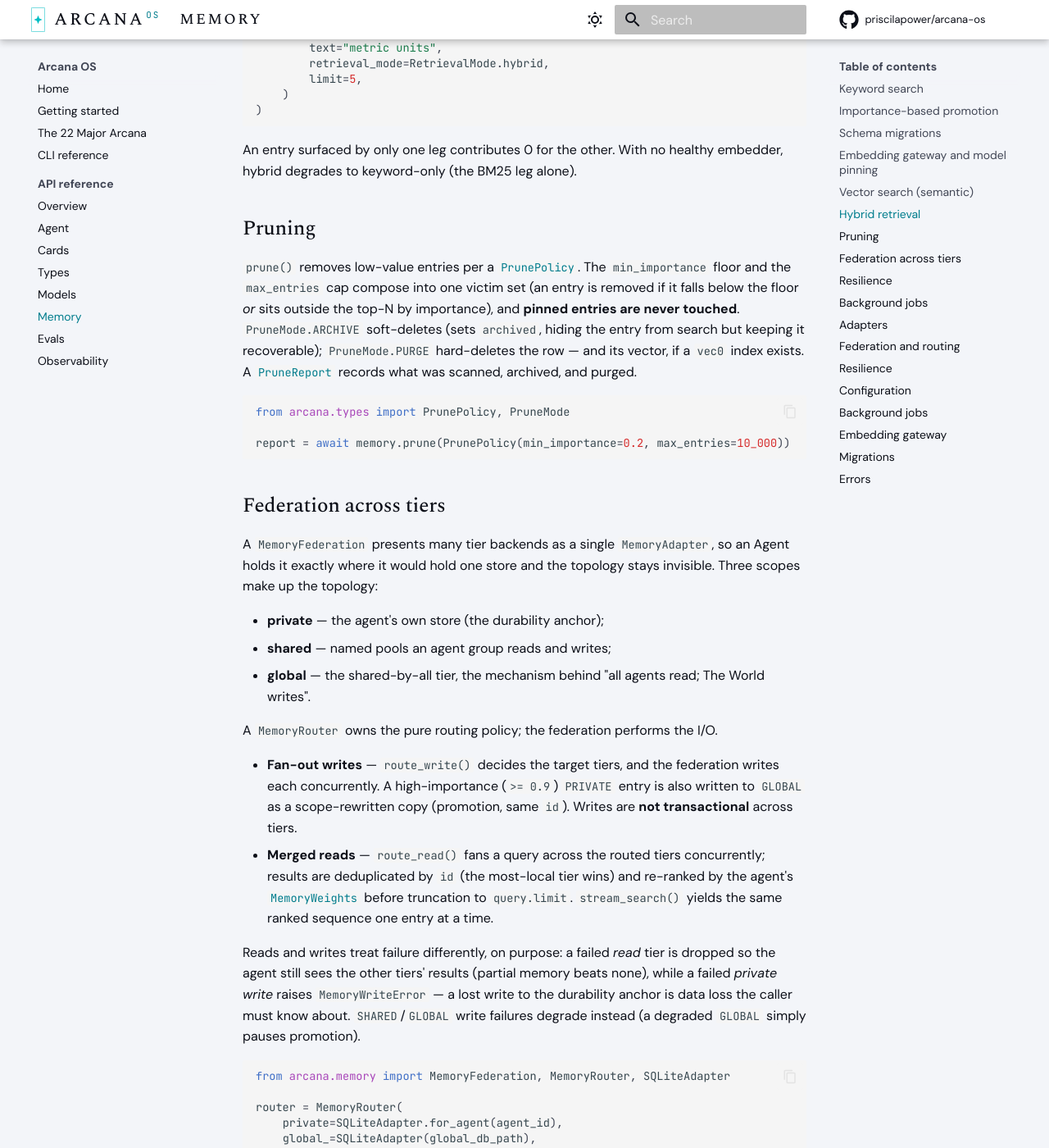
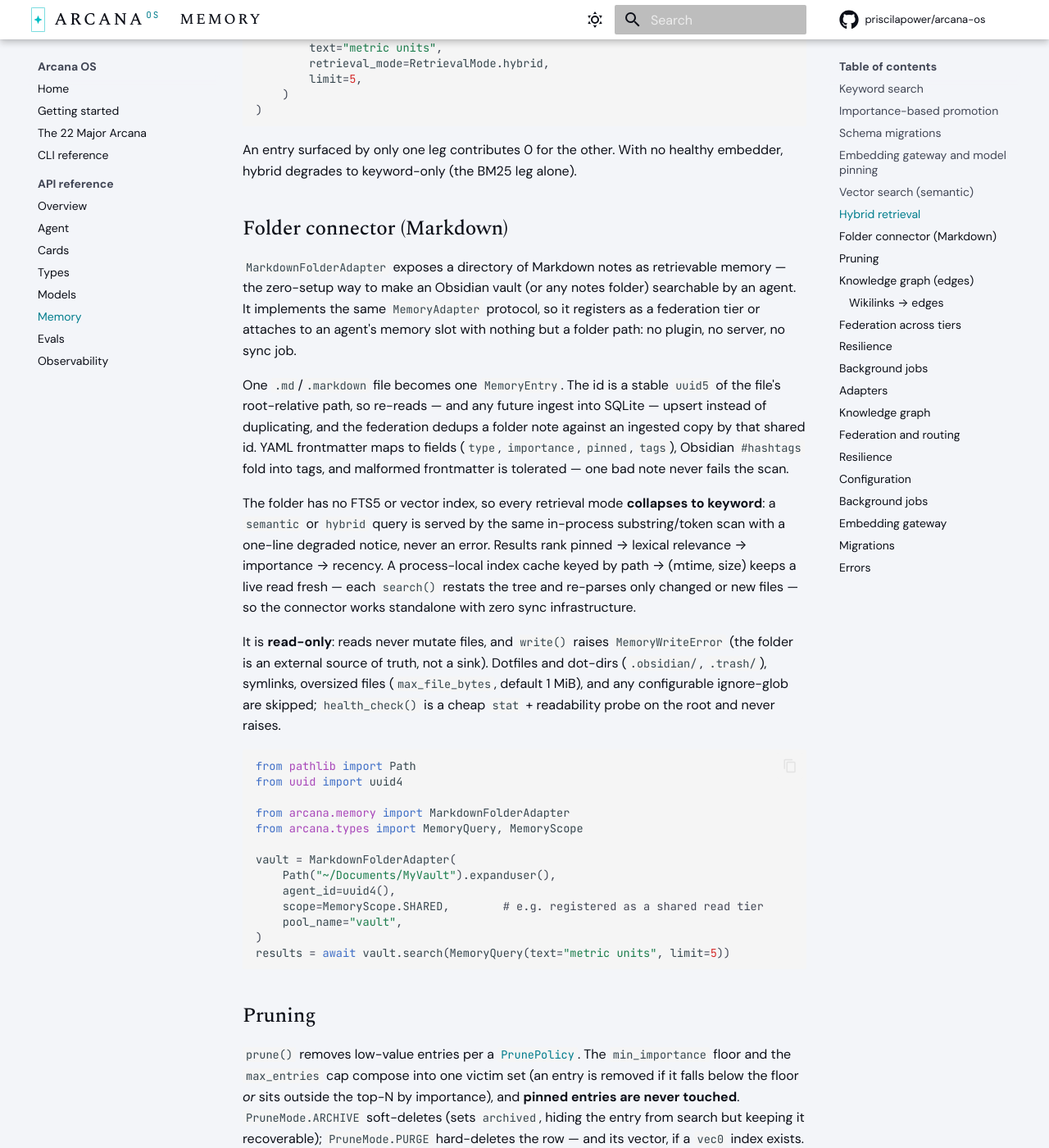
Before and after one commit to priscilapower/arcana-os, an MkDocs documentation site: the page built from docs/api/memory.md, in a window 1280 px wide and 1400 px high, scrolled down 4094 px. Shown: the whole window at 82% size. Built offline with MkDocs 1.6.1 and Material for MkDocs 9.7.7, drawn with Linux system fonts in a browser that asks for light colours; comment, search, counter and statistics services are not loaded; some of the changed text lies outside the part shown.

Commit message:
chore: update docs
Signed-off-by: Priscila Power <priscilapower92@gmail.com>

````diff
--- a/docs/api/memory.md
+++ b/docs/api/memory.md
@@ -209,6 +209,52 @@
 An entry surfaced by only one leg contributes 0 for the other. With no healthy
 embedder, hybrid degrades to keyword-only (the BM25 leg alone).
 
+## Folder connector (Markdown)
+
+`MarkdownFolderAdapter` exposes a directory of Markdown notes as retrievable
+memory — the zero-setup way to make an Obsidian vault (or any notes folder)
+searchable by an agent. It implements the same `MemoryAdapter` protocol, so it
+registers as a federation tier or attaches to an agent's memory slot with
+nothing but a folder path: no plugin, no server, no sync job.
+
+One `.md`/`.markdown` file becomes one `MemoryEntry`. The id is a stable `uuid5`
+of the file's root-relative path, so re-reads — and any future ingest into
+SQLite — upsert instead of duplicating, and the federation dedups a folder note
+against an ingested copy by that shared id. YAML frontmatter maps to fields
+(`type`, `importance`, `pinned`, `tags`), Obsidian `#hashtags` fold into tags,
+and malformed frontmatter is tolerated — one bad note never fails the scan.
+
+The folder has no FTS5 or vector index, so every retrieval mode **collapses to
+keyword**: a `semantic` or `hybrid` query is served by the same in-process
+substring/token scan with a one-line degraded notice, never an error. Results
+rank pinned → lexical relevance → importance → recency. A process-local index
+cache keyed by path → (mtime, size) keeps a live read fresh — each `search()`
+restats the tree and re-parses only changed or new files — so the connector
+works standalone with zero sync infrastructure.
+
+It is **read-only**: reads never mutate files, and `write()` raises
+`MemoryWriteError` (the folder is an external source of truth, not a sink).
+Dotfiles and dot-dirs (`.obsidian/`, `.trash/`), symlinks, oversized files
+(`max_file_bytes`, default 1 MiB), and any configurable ignore-glob are skipped;
+`health_check()` is a cheap `stat` + readability probe on the root and never
+raises.
+
+```python
+from pathlib import Path
+from uuid import uuid4
+
+from arcana.memory import MarkdownFolderAdapter
+from arcana.types import MemoryQuery, MemoryScope
+
+vault = MarkdownFolderAdapter(
+    Path("~/Documents/MyVault").expanduser(),
+    agent_id=uuid4(),
+    scope=MemoryScope.SHARED,        # e.g. registered as a shared read tier
+    pool_name="vault",
+)
+results = await vault.search(MemoryQuery(text="metric units", limit=5))
+```
+
 ## Pruning
 
 `prune()` removes low-value entries per a
@@ -226,6 +272,57 @@
 
 report = await memory.prune(PrunePolicy(min_importance=0.2, max_entries=10_000))
 ```
+
+## Knowledge graph (edges)
+
+Beyond similarity, memory carries an explicit graph: typed, directed **edges**
+between nodes, stored in a `memory_edges` table (migration `v4`) that lives in
+the same SQLite database as the rows — a property graph, no separate engine.
+`EdgeStore` is its read/write layer. An edge is a
+[`MemoryEdge`](types.md#arcana.types.memory.MemoryEdge): `src_id → dst_id` under
+a `relation`, tagged by the `source` that produced it and carrying a
+`confidence`. Endpoints are stable node ids, so an edge can relate nodes that
+live in any tier — a folder connector's `uuid5` note id is a valid endpoint even
+though it is not a stored row.
+
+The `(src_id, dst_id, relation)` primary key makes writes idempotent. A producer
+owns its `source` and rewrites exactly that set with `replace_source()`, so a
+re-index stays convergent as links are added, removed, or re-pointed.
+`neighbors()` returns the ids one hop away in either direction — the seed→expand
+primitive for graph-aware retrieval.
+
+### Wikilinks → edges
+
+`WikilinkEdgeExtractor` populates the graph from a Markdown folder: it parses
+Obsidian `[[wikilinks]]` (and `![[embeds]]`) out of the notes a
+`MarkdownFolderAdapter` already reads and writes them as `references` edges. It
+is fully **deterministic** — regex over text, resolution by filename or path, no
+model in the loop — so it carries none of the hallucinated-edge risk that
+inferred edges would. Targets resolve within the folder (a bare `[[Note]]` by
+basename, `[[folder/Note]]` by path); ambiguous and dangling links are skipped
+and counted, never guessed. Each `reindex()` rewrites the whole `wikilink` edge
+set and returns an `EdgeIndexReport` tally.
+
+```python
+from arcana.memory import (
+    EdgeStore,
+    MarkdownFolderAdapter,
+    SQLiteAdapter,
+    WikilinkEdgeExtractor,
+)
+
+reader = MarkdownFolderAdapter(vault_path, agent_id)
+edges = EdgeStore(SQLiteAdapter.for_agent(agent_id))
+await edges.connect()
+
+report = await WikilinkEdgeExtractor(reader, edges).reindex()
+neighbours = await edges.neighbors(note_id)   # ids one hop away
+```
+
+!!! note "Populates, doesn't traverse"
+    The extractor writes edges; consuming them at read time — seed by
+    vector/keyword, expand along edges, re-rank — is a federation concern and is
+    not wired into the read path yet.
 
 ## Federation across tiers
 
@@ -326,6 +423,18 @@
 
 ::: arcana.memory.adapters.vector.VectorAdapter
 
+::: arcana.memory.adapters.markdown.MarkdownFolderAdapter
+
+::: arcana.memory.adapters.markdown.ScannedNote
+
+## Knowledge graph
+
+::: arcana.memory.edges.EdgeStore
+
+::: arcana.memory.wikilinks.WikilinkEdgeExtractor
+
+::: arcana.memory.wikilinks.EdgeIndexReport
+
 ## Federation and routing
 
 ::: arcana.memory.federation.MemoryFederation
````
Also changed, not shown: docs/api/types.md (+2 -0 lines).
